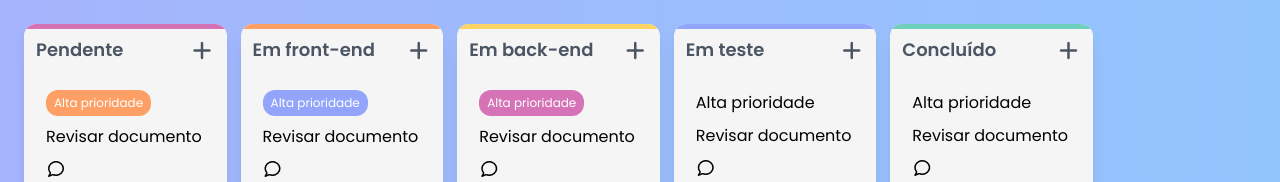
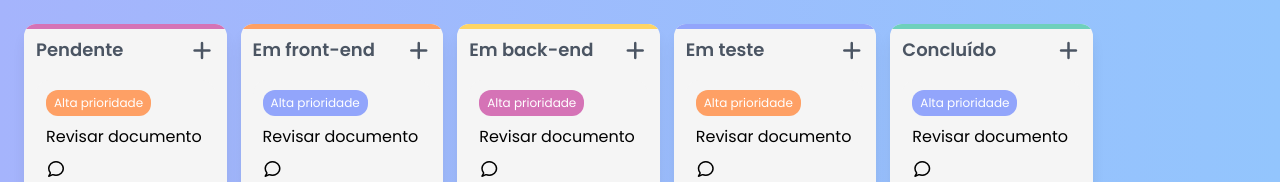
Before and after one commit to MarcosVogado/simple-logic-projects, a plain HTML site: page kanban/index.html in a window 1280 px wide. Shown: the top 182 px of the page. Drawn offline with Linux system fonts and the light colour scheme.

Commit message:
Update index.html

```diff
--- a/kanban/index.html
+++ b/kanban/index.html
@@ -142,7 +142,7 @@
 
             <div class="kanban-cards">
                 <div class="kanban-card">
-                    <div class="badge-high">
+                    <div class="badge medium">
                         Alta prioridade
                     </div>
 
@@ -182,7 +182,7 @@
 
             <div class="kanban-cards">
                 <div class="kanban-card">
-                    <div class="badge-high">
+                    <div class="badge low">
                         Alta prioridade
                     </div>
 
```
